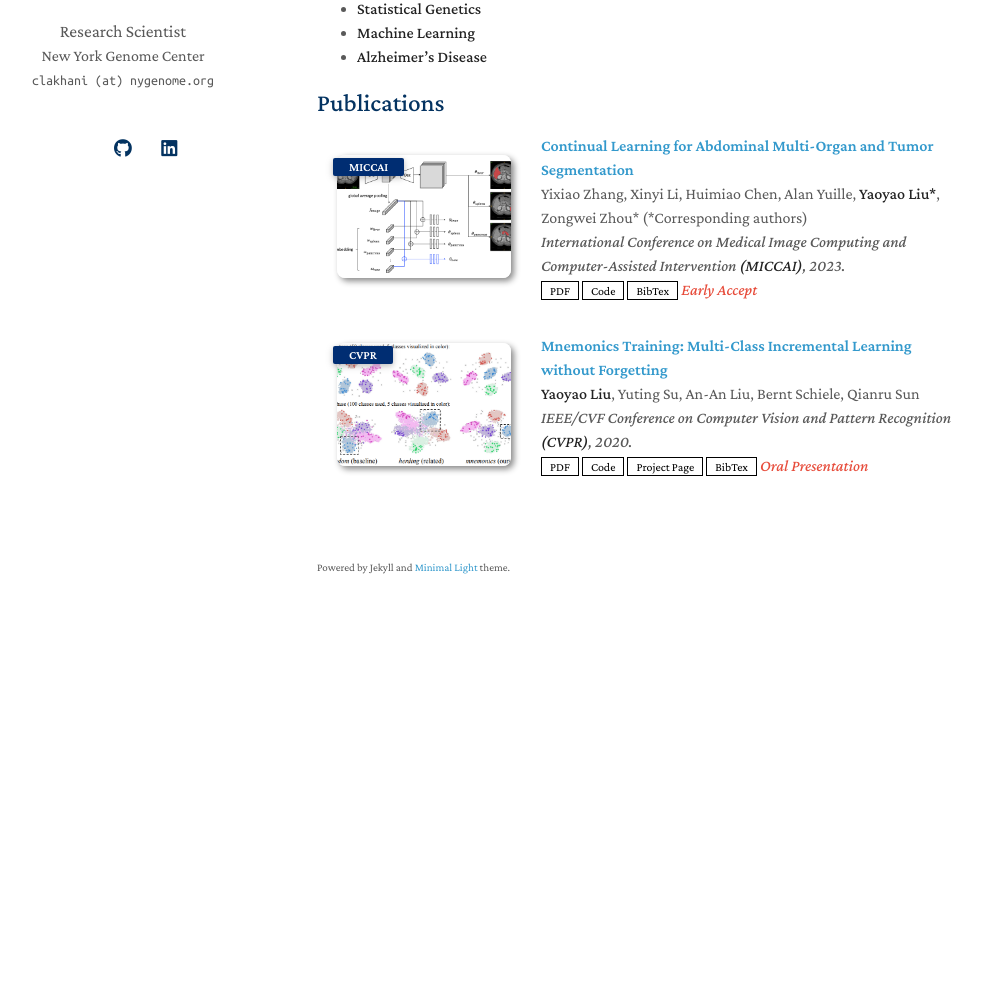
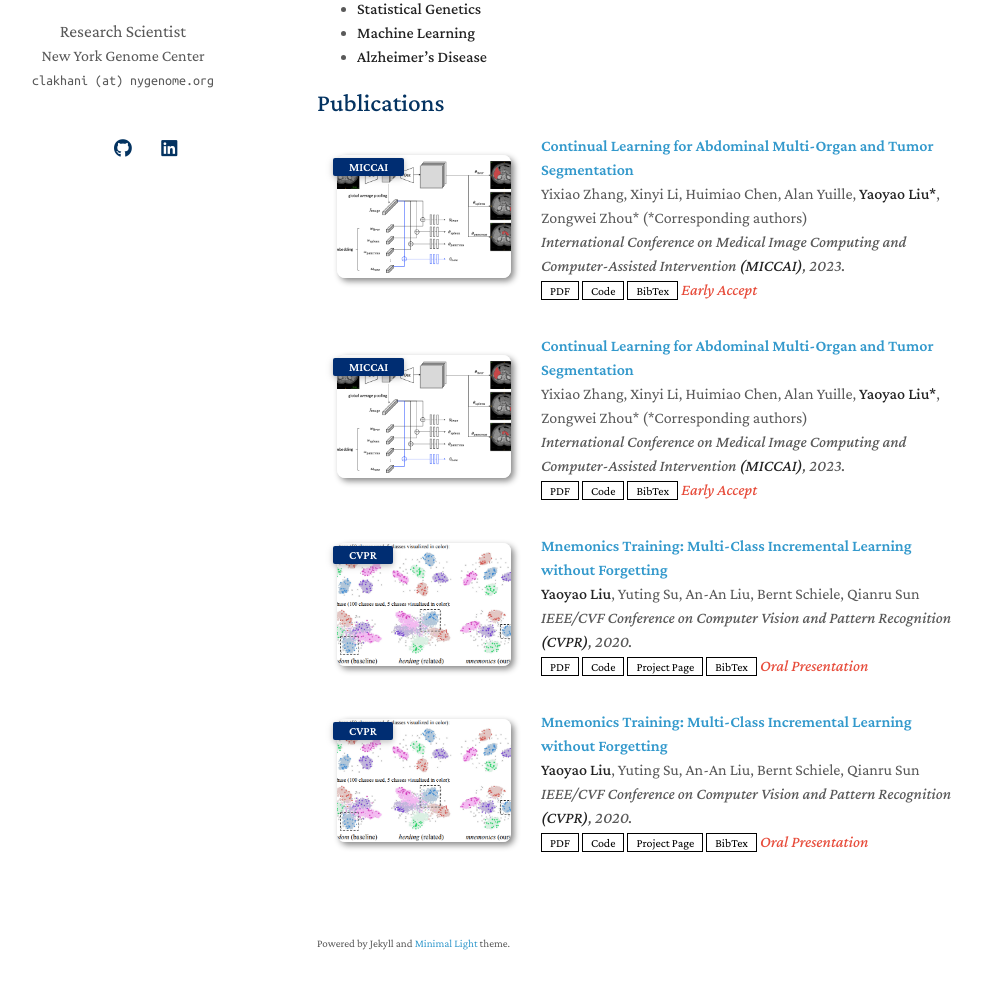
Before and after one commit to cmlakhan/cmlakhan.github.io, a Jekyll site: the page built from index.md, in a window 1280 px wide and 1246 px high. Shown: the part 222-1211 px from the top of the window, without its empty margins (153-1135 px from the left). Built offline with Jekyll 4.4.1, drawn with Linux system fonts in a browser that asks for light colours; a style sheet for code colours, icons or effects is not loaded; our own code applies the rules of GitHub Pages for plain Markdown files.

Commit message:
initial commit

```diff
--- a/_config.yml
+++ b/_config.yml
@@ -17,6 +17,7 @@
 github_link: https://github.com/cmlakhan
 linkedin: https://www.linkedin.com/in/chiraglakhani/
 twitter: https://x.com/cmlakhan
+blue_sky: https://bsky.app/profile/clakhani.bsky.social
 
 # Images (e.g., your profile picture and your website's favicon)
 # "favicon" and "favicon_dark" are used for the light and dark modes, respectively.
--- a/_data/publications.yml
+++ b/_data/publications.yml
@@ -1,4 +1,6 @@
 main:
+
+
 
   - title: Continual Learning for Abdominal Multi-Organ and Tumor Segmentation
     authors: Yixiao Zhang, Xinyi Li, Huimiao Chen, Alan Yuille, <strong>Yaoyao Liu*</strong>, Zongwei Zhou* (*Corresponding authors)
@@ -10,6 +12,18 @@
     image: ./assets/img/teaser_example_2.png
     notes: Early Accept
 
+
+  - title: Continual Learning for Abdominal Multi-Organ and Tumor Segmentation
+    authors: Yixiao Zhang, Xinyi Li, Huimiao Chen, Alan Yuille, <strong>Yaoyao Liu*</strong>, Zongwei Zhou* (*Corresponding authors)
+    conference_short: MICCAI
+    conference: International Conference on Medical Image Computing and Computer-Assisted Intervention <strong>(MICCAI)</strong>, 2023.
+    pdf: https://arxiv.org/pdf/2306.00988.pdf
+    code: https://github.com/MrGiovanni/ContinualLearning
+    bibtex: https://bib.yliu.me/MICCAI23.txt
+    image: ./assets/img/teaser_example_2.png
+    notes: Early Accept
+
+
   - title: "Mnemonics Training: Multi-Class Incremental Learning without Forgetting"
     authors: <strong>Yaoyao Liu</strong>, Yuting Su, An-An Liu, Bernt Schiele, Qianru Sun
     conference_short: CVPR
@@ -20,3 +34,15 @@
     bibtex: https://class-il.mpi-inf.mpg.de/mnemonics/
     notes: Oral Presentation
     image: ./assets/img/teaser_example.png
+
+
+  - title: "Mnemonics Training: Multi-Class Incremental Learning without Forgetting"
+    authors: <strong>Yaoyao Liu</strong>, Yuting Su, An-An Liu, Bernt Schiele, Qianru Sun
+    conference_short: CVPR
+    conference: IEEE/CVF Conference on Computer Vision and Pattern Recognition <strong>(CVPR)</strong>, 2020.
+    pdf: https://arxiv.org/pdf/2002.10211.pdf
+    code: https://github.com/yaoyao-liu/class-incremental-learning/tree/main/mnemonics-training
+    page: https://class-il.mpi-inf.mpg.de/mnemonics/
+    bibtex: https://class-il.mpi-inf.mpg.de/mnemonics/
+    notes: Oral Presentation
+    image: ./assets/img/teaser_example.png
```
